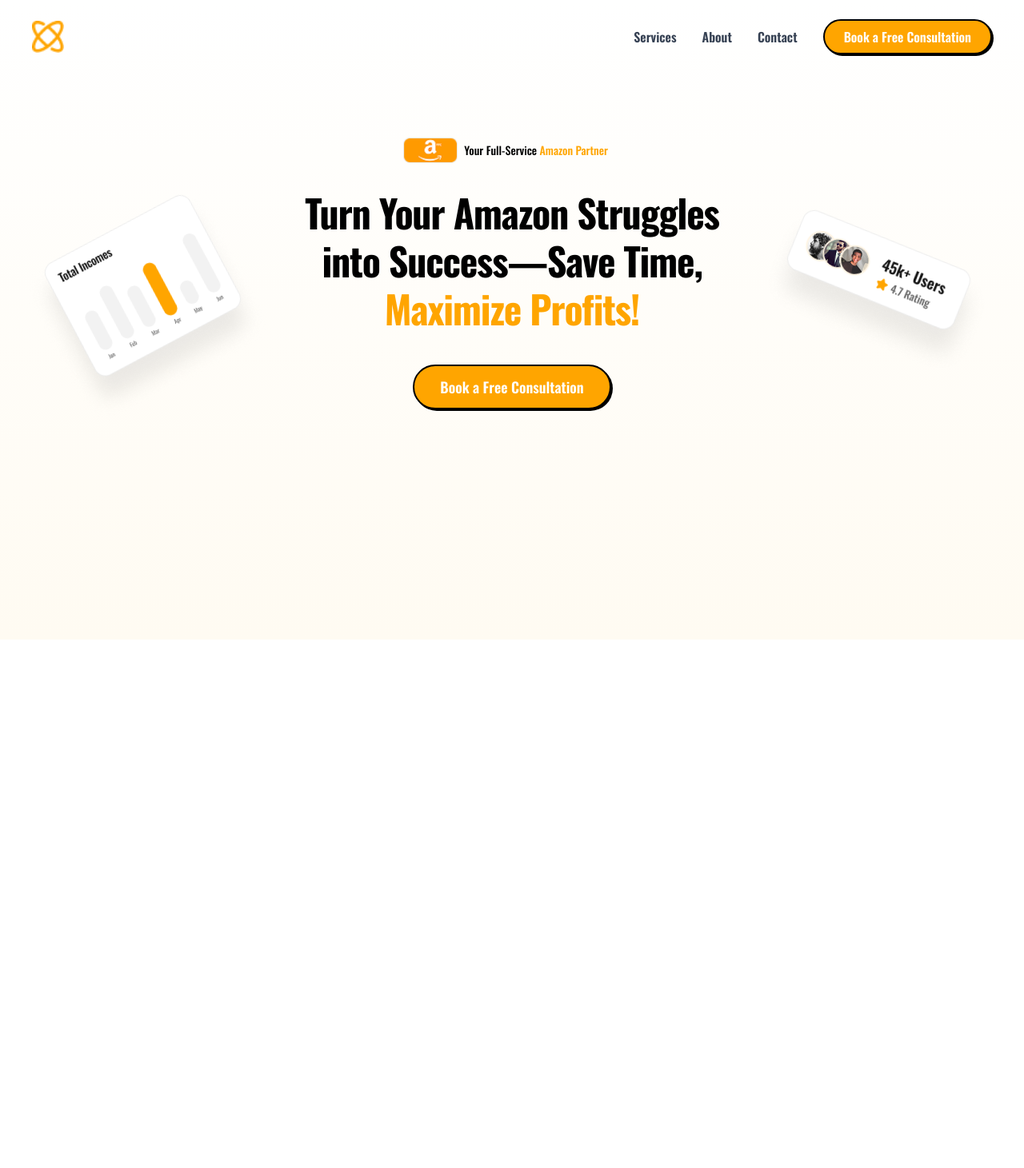
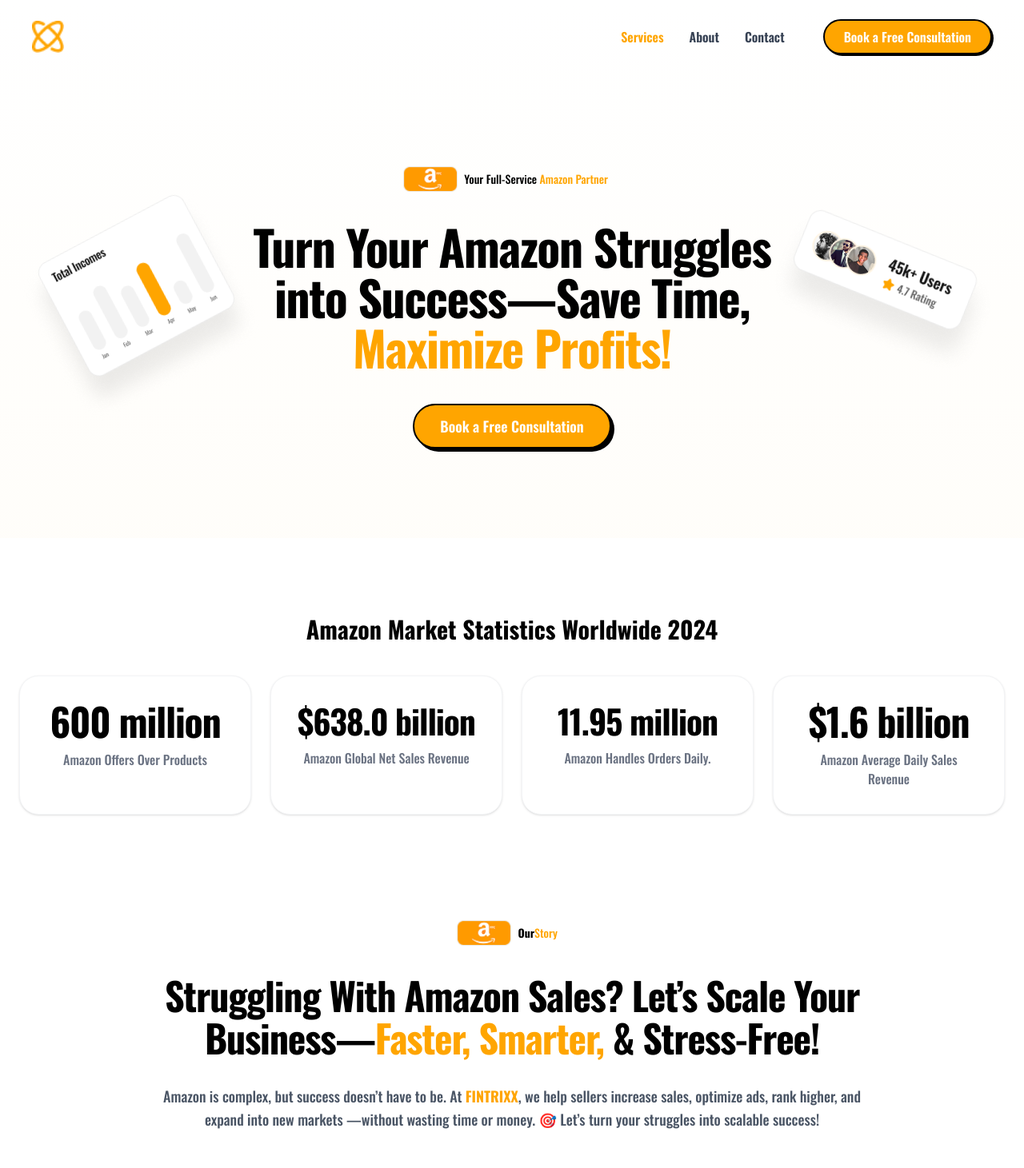
Before and after one commit to omarabir/leadsBridge, a Next.js app: page / in a window 1280 px wide. Shown: the top 1461 px of the page at 80% size. Before the commit the page ends 800 px from the top, so only its background shows below. Built offline with nearby package versions, Linux system fonts and the light colour scheme.

Commit message:
added social proof section

```diff
--- a/src/app/page.js
+++ b/src/app/page.js
@@ -1,11 +1,13 @@
 import Hero from "@/components/home/Hero";
 import Navbar from "@/components/home/Navbar";
+import SocialProof from "@/components/home/SocialProof";
 
 export default function Home() {
   return (
     <div className="min-h-screen bg-gradient-to-b from-[#ffffff]  to-[#fffbf2] relative overflow-hidden font-sans">
       <Navbar />
       <Hero />
+      <SocialProof />
     </div>
   );
 }
--- a/src/components/home/Hero.jsx
+++ b/src/components/home/Hero.jsx
@@ -2,38 +2,45 @@
 
 export default function Hero() {
   return (
-    <section className="relative w-full max-w-7xl mx-auto px-6 py-20 flex flex-col items-center justify-center text-center">
-      <div className="flex items-center gap-2  pr-4  mb-8 mx-auto w-max">
+    <section className="relative w-full max-w-7xl mx-auto px-4 sm:px-6 py-12 md:py-20 lg:py-28 flex flex-col items-center justify-center text-center">
+
+      <div className="flex items-center gap-2 pr-3 sm:pr-4 py-1 mb-6 md:mb-8 mx-auto w-max  ">
         <div className="flex items-center justify-center">
           <img
             src="assets/amazon.png"
             alt="Amazon"
-            className="h-8 object-contain"
+            className="h-6 sm:h-8 object-contain"
           />
         </div>
-        <p className="text-gray-600 font-medium text-sm">
+        <p className="text-gray-600 font-medium text-xs sm:text-sm">
           <span className="text-black">Your Full-Service</span>{" "}
           <span className="text-primary">Amazon Partner</span>
         </p>
       </div>
 
-      <h1 className="text-5xl font-extrabold text-black leading-tight max-w-4xl tracking-tight mb-10">
-        Turn Your Amazon Struggles <br /> into Success—Save Time, <br />
+
+      <h1 className="text-4xl sm:text-5xl md:text-6xl font-extrabold text-black leading-[1.1] sm:leading-tight lg:leading-[1.05] max-w-4xl tracking-tight mb-8 md:mb-10 px-2 sm:px-0">
+        Turn Your Amazon Struggles <br className="hidden md:block" /> into
+        Success—Save Time, <br className="hidden xl:block" />
         <span className="text-primary">Maximize Profits!</span>
       </h1>
 
-      <Button className="text-lg py-3 px-8">Book a Free Consultation</Button>
+
+      <Button className="text-base md:text-lg py-3  px-8 w-[90%] sm:w-auto shadow-[4px_4px_0_0_#000] hover:shadow-[2px_2px_0_0_#000] hover:translate-x-[2px] hover:translate-y-[2px] transition-all">
+        Book a Free Consultation
+      </Button>
 
       <img
         src="assets/Total Incomes Container.png"
         alt="Total Incomes"
-        className="hidden lg:block absolute left-10 top-40 w-72 transform -rotate-12"
+        className="hidden lg:block absolute left-2 xl:left-8 top-32 xl:top-40 w-48 xl:w-72 transform -rotate-12 pointer-events-none"
       />
+
 
       <img
         src="assets/Review Container.png"
         alt="Review Container"
-        className="hidden lg:block absolute right-10 top-44 w-72 transform rotate-6"
+        className="hidden lg:block absolute right-2 xl:right-8 top-36 xl:top-44 w-48 xl:w-72 transform rotate-6 pointer-events-none"
       />
     </section>
   );
--- a/src/components/home/Navbar.jsx
+++ b/src/components/home/Navbar.jsx
@@ -1,21 +1,30 @@
+"use client";
+import { useState } from "react";
 import Link from "next/link";
 import Button from "../button/Button";
 
 export default function Navbar() {
+  const [isOpen, setIsOpen] = useState(false);
+
   return (
-    <nav className="w-full flex justify-between items-center py-6 px-10 max-w-7xl mx-auto">
+    <nav className="w-full relative z-50 py-4 sm:py-6 px-6 sm:px-10 max-w-7xl mx-auto border-b border-transparent md:border-none">
+      <div className="flex justify-between items-center">
         <div className="flex items-center">
           <Link href="/">
             <img
               src="assets/logo.png"
               alt="Leadsbridge Logo"
-            className="h-10 object-contain"
+              className="h-8 sm:h-10 object-contain"
             />
           </Link>
         </div>
 
-      <div className="hidden md:flex items-center gap-8 font-semibold text-gray-700">
-        <Link href="#" className="hover:text-primary transition-colors ">
+
+        <div className="hidden md:flex items-center gap-6 lg:gap-8 font-semibold text-gray-700">
+          <Link
+            href="#"
+            className="hover:text-primary transition-colors text-primary"
+          >
             Services
           </Link>
           <Link href="#" className="hover:text-primary transition-colors">
@@ -24,10 +33,84 @@
           <Link href="#" className="hover:text-primary transition-colors">
             Contact
           </Link>
-        <div>
-          <Button>Book a Free Consultation</Button>
+          <div className="ml-4">
+            <Button className="whitespace-nowrap">
+              Book a Free Consultation
+            </Button>
           </div>
         </div>
+
+        <div className="md:hidden flex items-center">
+          <button
+            onClick={() => setIsOpen(!isOpen)}
+            className="text-gray-700 hover:text-primary focus:outline-none transition-colors"
+            aria-label="Toggle menu"
+          >
+            {isOpen ? (
+              <svg
+                className="w-7 h-7"
+                fill="none"
+                stroke="currentColor"
+                viewBox="0 0 24 24"
+              >
+                <path
+                  strokeLinecap="round"
+                  strokeLinejoin="round"
+                  strokeWidth="2"
+                  d="M6 18L18 6M6 6l12 12"
+                />
+              </svg>
+            ) : (
+              <svg
+                className="w-7 h-7"
+                fill="none"
+                stroke="currentColor"
+                viewBox="0 0 24 24"
+              >
+                <path
+                  strokeLinecap="round"
+                  strokeLinejoin="round"
+                  strokeWidth="2"
+                  d="M4 6h16M4 12h16M4 18h16"
+                />
+              </svg>
+            )}
+          </button>
+        </div>
+      </div>
+
+      {isOpen && (
+        <div className="md:hidden absolute top-full left-0 w-full bg-[#fffbf2] shadow-xl border-t border-orange-100 flex flex-col gap-2 font-semibold text-gray-700 z-50">
+          <div className="flex flex-col px-6 py-6 pb-8">
+            <Link
+              href="#"
+              onClick={() => setIsOpen(false)}
+              className="hover:text-primary transition-colors text-primary py-3 border-b border-orange-200"
+            >
+              Services
+            </Link>
+            <Link
+              href="#"
+              onClick={() => setIsOpen(false)}
+              className="hover:text-primary transition-colors py-3 border-b border-orange-200"
+            >
+              About
+            </Link>
+            <Link
+              href="#"
+              onClick={() => setIsOpen(false)}
+              className="hover:text-primary transition-colors py-3 mb-4"
+            >
+              Contact
+            </Link>
+            <div className="flex justify-center w-full mt-2">
+              <Button className="w-full text-center">
+                Book a Free Consultation
+              </Button>
+            </div>
+          </div>
+        </div>
+      )}
     </nav>
   );
 }
--- /dev/null
+++ b/src/components/home/SocialProof.jsx
@@ -0,0 +1,87 @@
+import React from "react";
+import Button from "../button/Button";
+
+const SocialProof = () => {
+  return (
+    <section className="text-center bg-white py-16 md:py-24">
+      <h3 className="font-extrabold text-2xl md:text-3xl text-black mb-10">
+        Amazon Market Statistics Worldwide 2024
+      </h3>
+
+      <div className="grid grid-cols-1 sm:grid-cols-2 lg:grid-cols-4 gap-6 max-w-7xl mx-auto px-6 justify-center">
+        <div className="border border-gray-100 rounded-3xl p-8 shadow-sm bg-white hover:border-primary transition-shadow">
+          <h4 className="text-4xl md:text-5xl font-extrabold text-black tracking-tight mb-3">
+            600 million
+          </h4>
+          <p className="text-gray-500 font-medium">
+            Amazon Offers Over Products
+          </p>
+        </div>
+
+        <div className="border border-gray-100 rounded-3xl p-8 shadow-sm bg-white hover:border-primary transition-shadow">
+          <h4 className="text-4xl md:text-[2.6rem] font-extrabold text-black tracking-tight mb-3 whitespace-nowrap">
+            $638.0 billion
+          </h4>
+          <p className="text-gray-500 font-medium">
+            Amazon Global Net Sales Revenue
+          </p>
+        </div>
+
+        <div className="border border-gray-100 rounded-3xl p-8 shadow-sm bg-white hover:border-primary transition-shadow">
+          <h4 className="text-4xl md:text-[2.6rem] font-extrabold text-black tracking-tight mb-3 whitespace-nowrap">
+            11.95 million
+          </h4>
+          <p className="text-gray-500 font-medium">
+            Amazon Handles Orders Daily.
+          </p>
+        </div>
+
+        <div className="border border-gray-100 rounded-3xl p-8 shadow-sm bg-white hover:border-primary transition-shadow">
+          <h4 className="text-4xl md:text-5xl font-extrabold text-black tracking-tight mb-3">
+            $1.6 billion
+          </h4>
+          <p className="text-gray-500 font-medium">
+            Amazon Average Daily Sales Revenue
+          </p>
+        </div>
+      </div>
+
+      <div className="mt-32 max-w-5xl mx-auto px-6 flex flex-col items-center">
+        <div className="flex items-center gap-2 pr-4 py-1 mb-8 mx-auto w-max pl-1 ">
+          <div className="flex items-center justify-center">
+            <img
+              src="assets/amazon.png"
+              alt="Amazon"
+              className="h-6 sm:h-8 object-contain"
+            />
+          </div>
+          <p className="text-sm font-bold">
+            <span className="text-black">Our</span>
+            <span className="text-primary font-medium">Story</span>
+          </p>
+        </div>
+
+        <h2 className="text-4xl  lg:text-5xl font-extrabold text-black leading-[1.15] sm:leading-tight lg:leading-[1.1] tracking-tight mb-8">
+          Struggling With Amazon Sales? Let’s Scale Your
+          <br className="hidden lg:block" />
+          Business—<span className="text-primary">Faster, Smarter,</span> &
+          Stress-Free!
+        </h2>
+
+        <p className="text-gray-600 text-base md:text-lg mb-12 max-w-4xl mx-auto leading-relaxed font-medium">
+          Amazon is complex, but success doesn’t have to be. At{" "}
+          <span className="text-primary font-bold">FINTRIXX</span>, we help
+          sellers increase sales, optimize ads, rank higher, and expand into new
+          markets —without wasting time or money. 🎯 Let’s turn your struggles
+          into scalable success!
+        </p>
+
+        <Button className="text-base md:text-lg py-3 md:py-4 px-10 w-[90%] sm:w-auto shadow-[4px_4px_0_0_#000] hover:shadow-[2px_2px_0_0_#000] hover:translate-x-[2px] hover:translate-y-[2px] transition-all">
+          Book a Free Strategy Call
+        </Button>
+      </div>
+    </section>
+  );
+};
+
+export default SocialProof;
```
Lines whose indentation alone changed are shown as unchanged.
